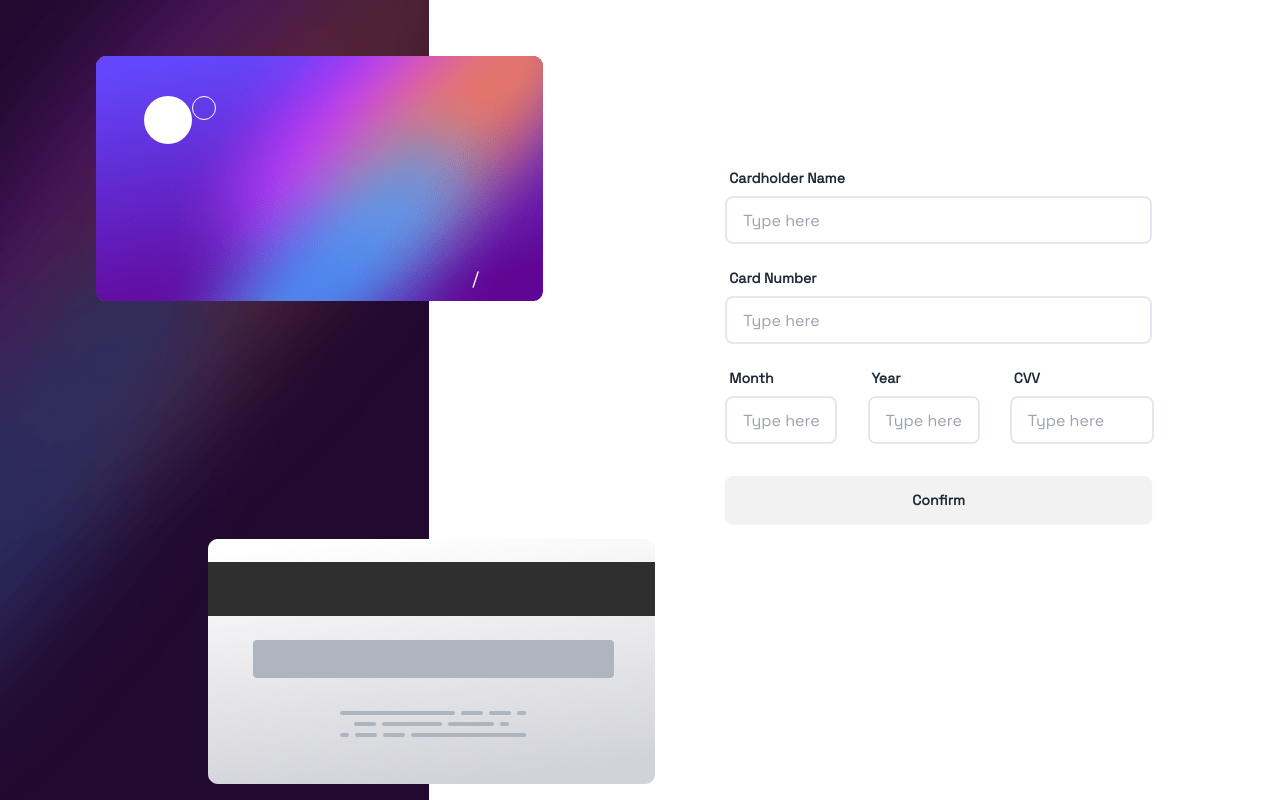
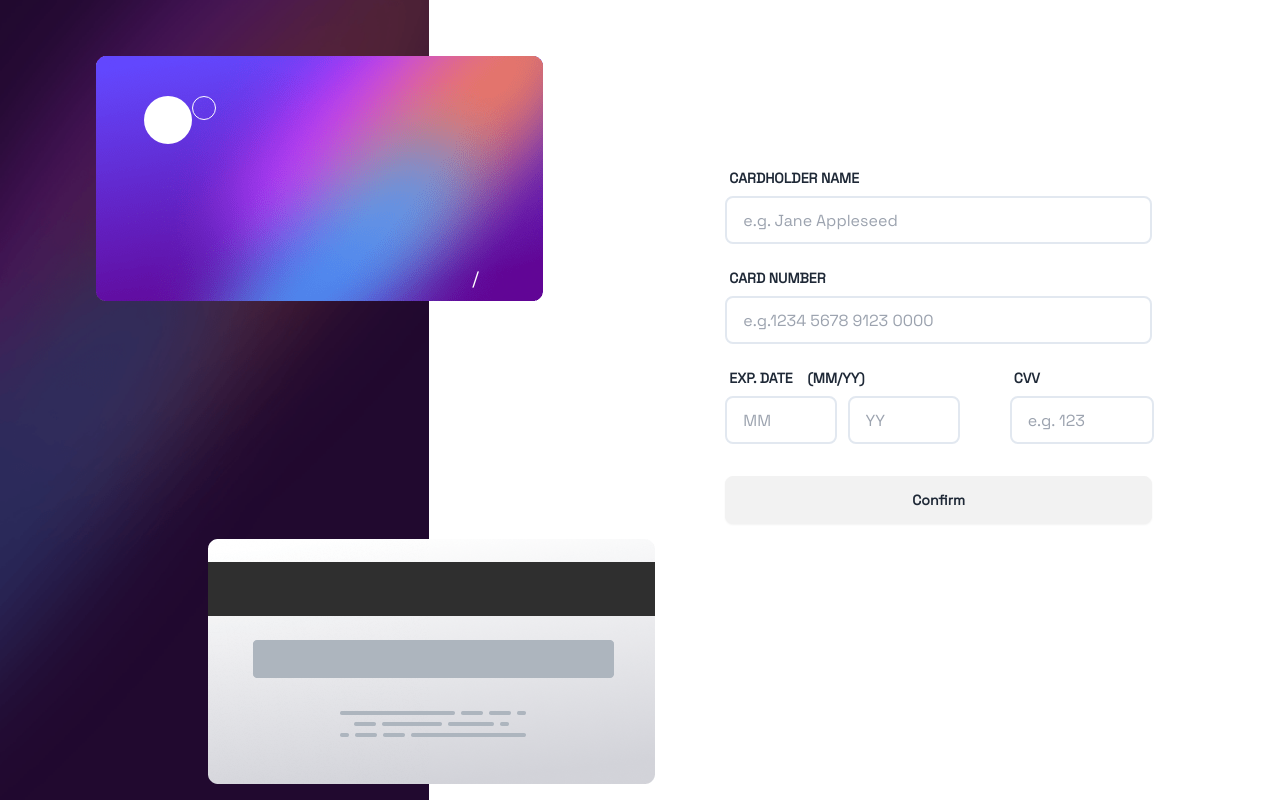
Before and after one commit to Roshanell/interactive-card, a React (Create React App) app: page / in a window 1280 px wide. Built offline with nearby package versions, Linux system fonts and the light colour scheme.

Commit message:
adds placeholder text

```diff
--- a/src/Form.jsx
+++ b/src/Form.jsx
@@ -9,7 +9,7 @@ const Form = ({
   handleFormReset,
 }) => {
   return (
-    <form className="text-black">
+    <form className="text-black uppercase">
       <div className="absolute right-32 top-40 w-1/3">
         <div className="mb-4 form-control">
           <label className="label">
@@ -17,7 +17,7 @@ const Form = ({
           </label>
           <input
             type="text"
-            placeholder="Type here"
+            placeholder="e.g. Jane Appleseed"
             className="input border-2 border-slate-200"
             required
             name="name"
@@ -32,7 +32,7 @@ const Form = ({
           </label>
           <input
             type="text"
-            placeholder="Type here"
+            placeholder="e.g.1234 5678 9123 0000"
             className="input border-2 border-slate-200"
             required
             name="cardNumber"
@@ -42,14 +42,15 @@ const Form = ({
             maxLength={16}
           />
         </div>
-        <div className="flex flex-wrap">
+
+        <div className="flex flex-wrap space-x-">
           <div className="mb-4 w-1/3">
             <label className="label">
-              <span className="font-bold label-text">Month</span>
+              <span className="font-bold label-text -mr-30">exp. date</span>
             </label>
             <input
               type="text"
-              placeholder="Type here"
+              placeholder="MM"
               className="input border-2 border-slate-200 w-28"
               required
               name="expirationMonth"
@@ -61,12 +62,14 @@ const Form = ({
           </div>
           <div className="mb-4 w-1/3 ">
             <label className="label">
-              <span className="font-bold label-text">Year</span>
+              <span className="font-bold label-text -ml-16">
+                {"  "} (mm/yy)
+              </span>
             </label>
             <input
               type="text"
-              placeholder="Type here"
-              className="input border-2 border-slate-200 w-28"
+              placeholder="YY"
+              className="input border-2 border-slate-200 w-28 -ml-5"
               required
               name="expirationYear"
               id="expirationYear"
@@ -82,7 +85,7 @@ const Form = ({
             <input
               type="text"
               maxLength={3}
-              placeholder="Type here"
+              placeholder="e.g. 123"
               className="input border-2 border-slate-200 w-36"
               name="cvv"
               id="cvv"
```
